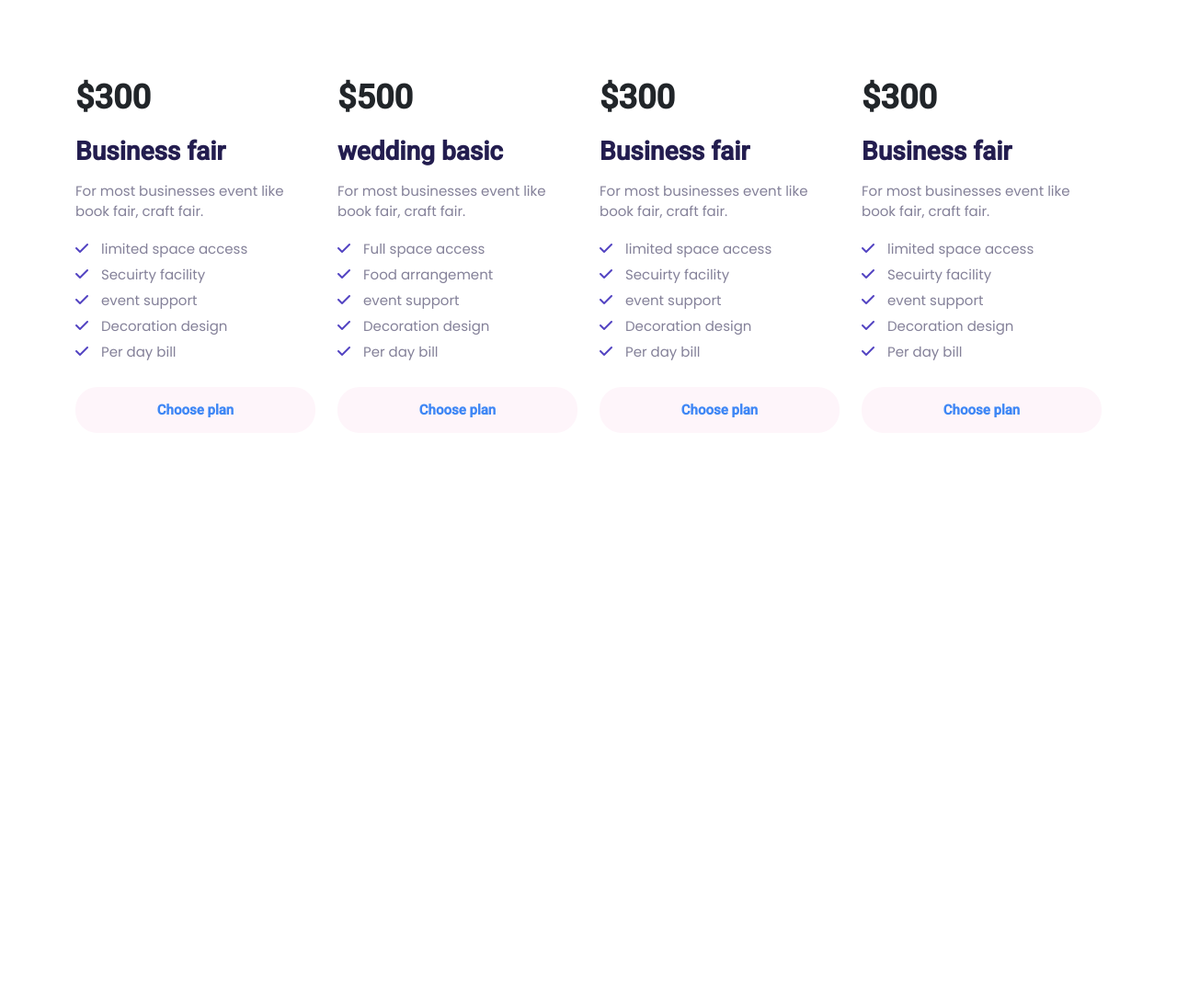
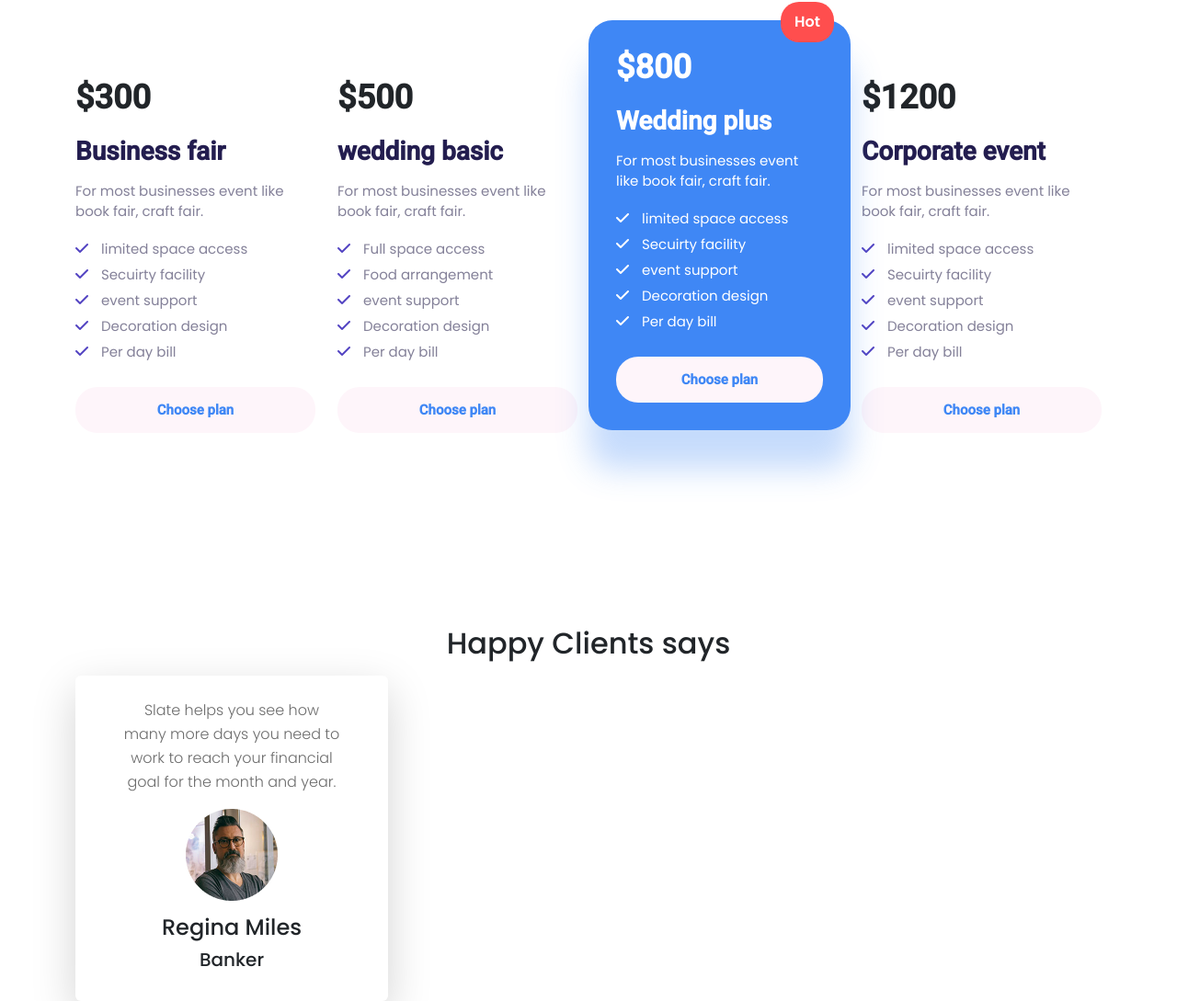
Before and after one commit to WETiger/alo-convention-center-with-bootstrap, a plain HTML site: page index.html in a window 1280 px wide. Shown: the part 1197-2286 px from the top of the page at 92% size. Before the commit the page ends 1818 px from the top, so only its background shows below. Drawn offline with Linux system fonts and the light colour scheme.

Commit message:
our package done

```diff
--- a/css/style.css
+++ b/css/style.css
@@ -118,3 +118,52 @@ mix-blend-mode: normal;
     font-weight: 700;
     font-size: 15px;
 }
+
+
+.pack-active{
+    background: #3F87F5;
+box-shadow: 0px 42px 34px rgba(63, 135, 245, 0.3);
+border-radius: 26px;
+    padding:30px;
+    color: #fff;
+    top: -63px;
+}
+.pack-active h3{
+    color:#fff;
+}
+.pack-active p{
+    color:#fff
+}
+.pack-active ul li{
+    color: #fff;
+}
+.pack-active .fas{
+    color: #fff;
+}
+.pack-active{
+    position: relative;
+}
+.pack-active::before {
+    content: "Hot";
+    background-color: #FF4E4E;
+    border-radius: 20px;
+    color: #fff;
+    position: absolute;
+    padding: 10px 15px;
+    top: -20px;
+    right: 18px;
+    font-weight: 600;
+  }
+
+
+  /* client-area */
+  .client-details{
+    padding: 25px 50px;
+  }
+  .client-details p{
+    line-height: 26px;
+    color: #6C6C6C;
+  }
+  .client-thum{
+    margin-bottom: 15px;
+  }
--- a/index.html
+++ b/index.html
@@ -134,7 +134,7 @@
     </section><!-- every-moment-area -->
 <!-- Every moment section end -->
 <!-- our-package-area start -->
-    <section class="our-package-area">
+    <section class="our-package-area ">
         <div class="container">
             <h2 class="our-package-title text-center">Our Package</h2>
             <div class="row">
@@ -170,9 +170,9 @@
                     </div>
                     <div class="choose-plan text-center"><a href="#">Choose plan</a></div>
                 </div><!-- /.col -->
-                <div class="col col-md-3 package-details">
-                    <h2>$300</h2>
-                    <h3>Business fair</h3>
+                <div class="col col-md-3 package-details pack-active">
+                    <h2>$800</h2>
+                    <h3>Wedding plus</h3>
                     <p>For most businesses event
                         like book fair, craft fair.</p>
                     <div class="package">
@@ -187,8 +187,8 @@
                     <div class="choose-plan text-center"><a href="#">Choose plan</a></div>
                 </div><!-- /.col -->
                 <div class="col col-md-3 package-details">
-                    <h2>$300</h2>
-                    <h3>Business fair</h3>
+                    <h2>$1200</h2>
+                    <h3>Corporate event</h3>
                     <p>For most businesses event
                         like book fair, craft fair.</p>
                     <div class="package">
@@ -206,6 +206,32 @@
         </div><!-- /.container -->
     </section><!-- our-package-area -->
 <!-- our-package-area end -->
+<!-- Happy-Clients-saysarea start -->
+    <section class="happy-clients-area">
+        <div class="container">
+            <h2 class="happy-clients-title text-center mb-3">Happy Clients says</h2>
+            <div class="row row-cols-1 row-cols-lg-3 row-cols-md-2 g-5">
+                <div class="col">
+                    <div class=" card border-0 shadow-lg h-100">
+                    <div class="client-details text-center">
+                        <p>Slate helps you see how
+                            many more days you need
+                            to work to reach your financial
+                            goal for the month and year.</p>
+                        <div class="client-thum">
+                            <img src="images/person 1.png" alt="">
+                        </div><!-- /.client-thum -->
+                        <h4>Regina Miles</h4>
+                        <h5>Banker</h5>
+                    </div><!-- /.client-details -->
+                    </div><!-- /.card -->
+                </div>
+            </div>
+        </div>
+    </section>
+<!-- Happy-Clients-saysarea end -->
+
+
 </main>
 
 
```
